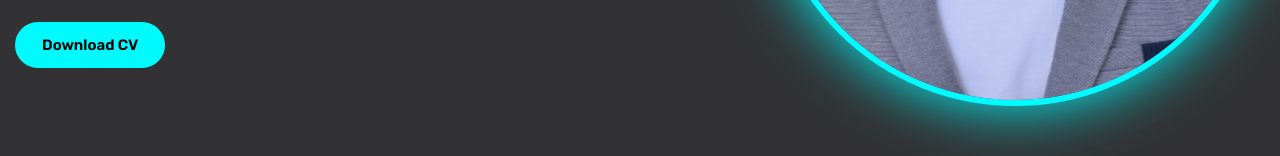
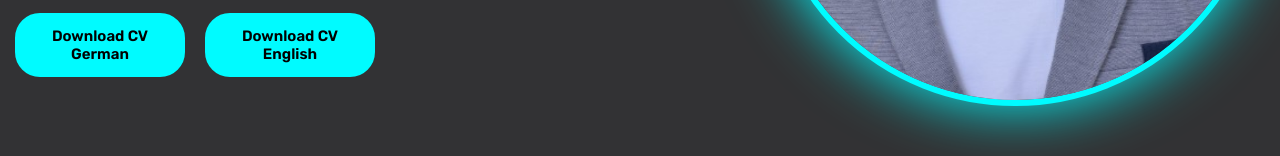
Before and after one commit to bahaa-abouzahr/portfolio2, a plain HTML site: page index.html in a window 1280 px wide. Shown: the part 644-800 px from the top of the page. Drawn offline with nearby package versions, Linux system fonts and the light colour scheme.

Commit message:
Version with CV

```diff
--- a/index.html
+++ b/index.html
@@ -44,9 +44,12 @@
                         and support. Currently learning main assets for Web Development to shift my career...
                     </p>
                         <div class="btn">
-                            <button>
-                                Download CV
-                            </button>
+                            <a href="static\cv_german.pdf" target="_blank">
+                                Download CV German
+                            </a>
+                            <a href="static\cv_english.pdf" target="_blank">
+                                Download CV English
+                            </a>
                         </div>
                 </div>
                 <div class="right-content">
--- a/static/styles.css
+++ b/static/styles.css
@@ -153,22 +153,28 @@ nav .hamburger.active .bar {
     gap: 20px;
     margin: 25px 0;
 }
-.left-content .btn button{
+.left-content .btn a{
     padding: 12px 25px;
     background-color: var(--text-color);
     color: var(--black);
     font-size: 15px;
     font-weight: 600;
+    width: 170px;
+    text-align: center;
     cursor: pointer;
     border-radius: 25px;
     border: 2px solid var(--text-color);
     outline: none;
     transition: 0.3s ease-in;
 }
-.left-content .btn button:hover {
+.left-content .btn a:hover{
     transform: translateY(-5px);
     color: var(--text-color);
     background: transparent;
+}
+.left-content .btn a {
+    text-decoration: none;
+    color: var(--black);
 }
 
 .right-content {
```
Also changed, not shown: 2 other files.
